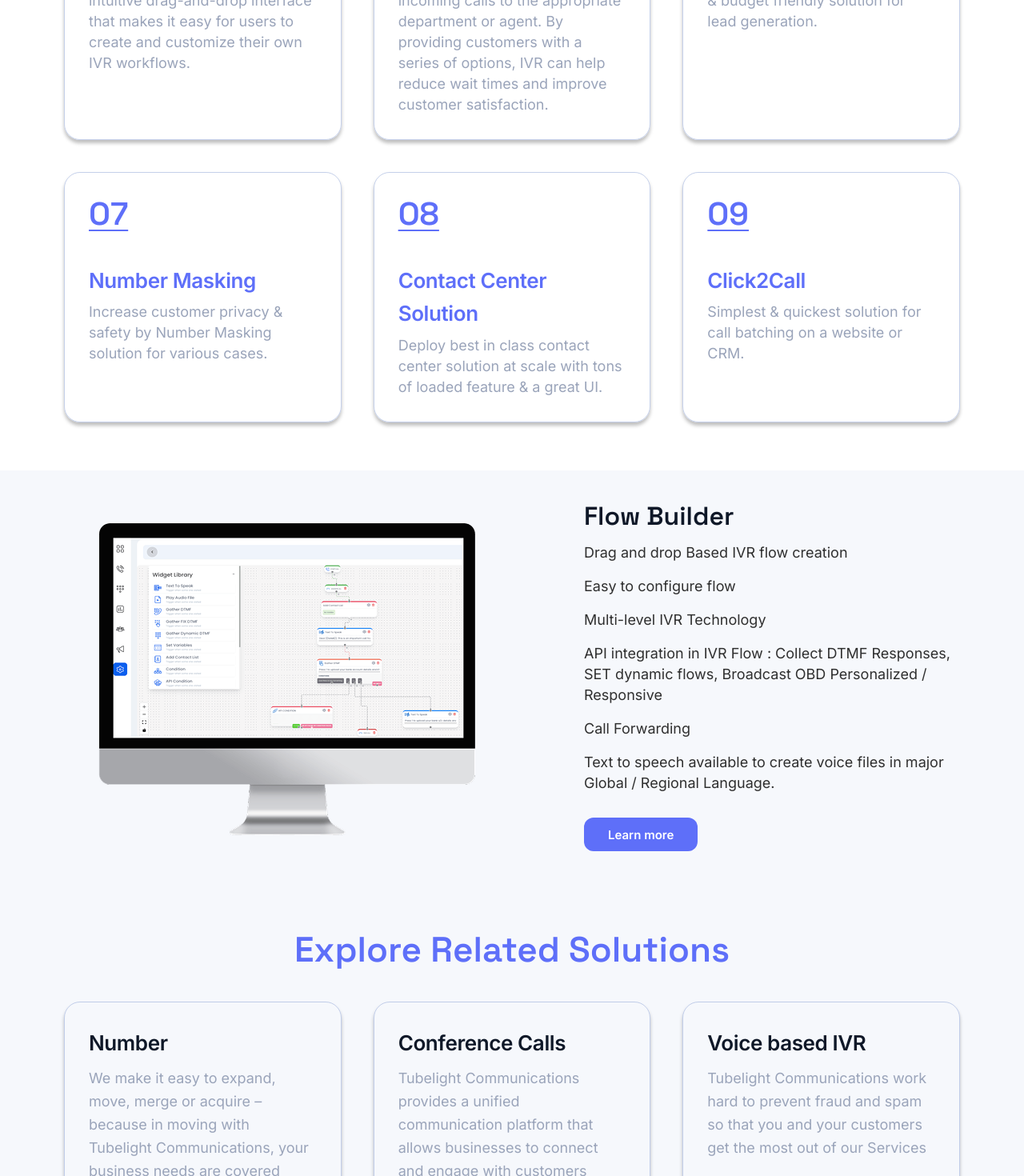
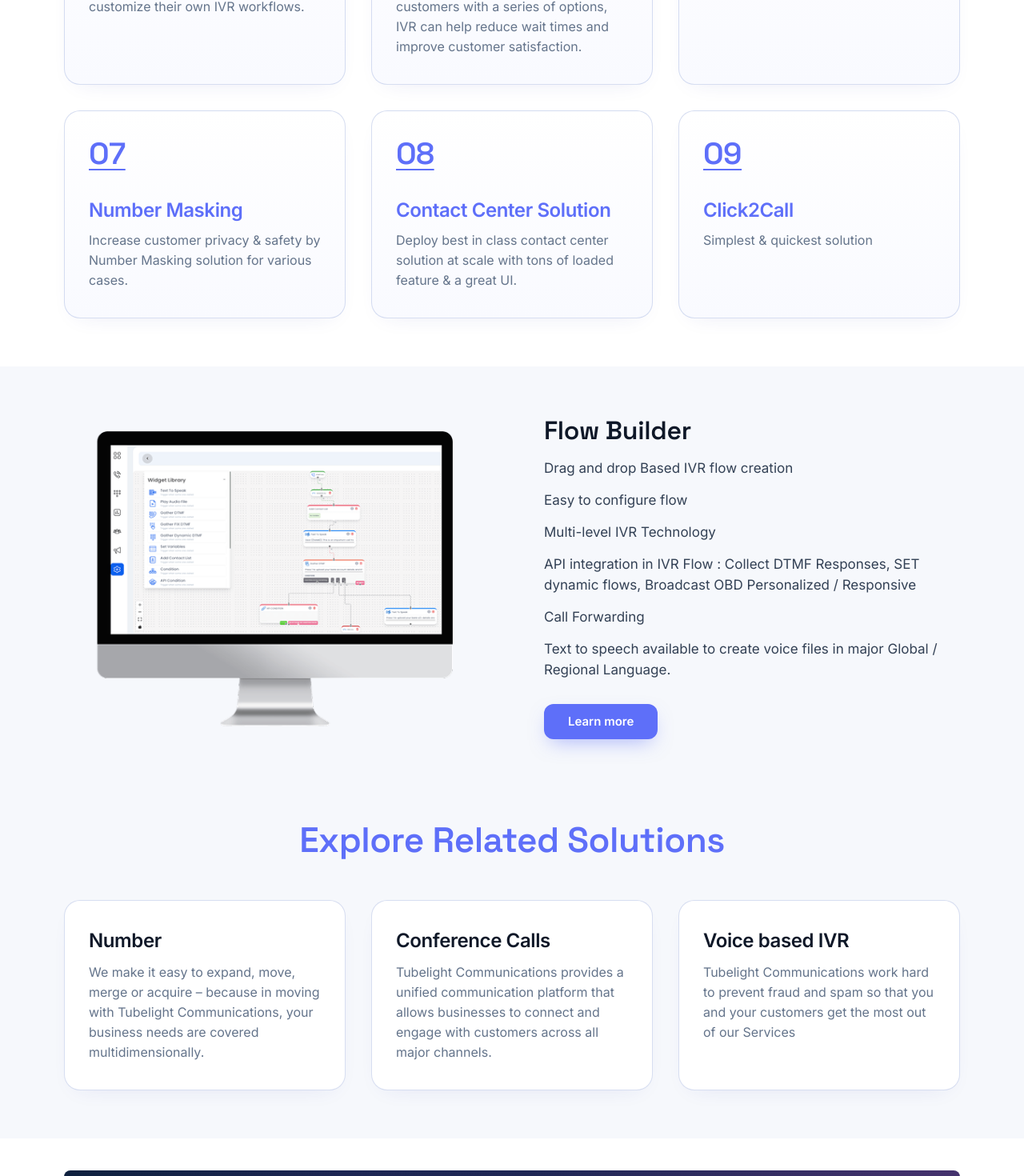
Before and after one commit to poojapanwar-gif/tubelight, a Next.js app: page /voice-broadcast in a window 1280 px wide. Shown: the part 2140-3610 px from the top of the page at 80% size. Built offline with nearby package versions, Linux system fonts and the light colour scheme.

Commit message:
products

```diff
--- a/components/VoiceBroadcast/VoicePlatfrom.js
+++ b/components/VoiceBroadcast/VoicePlatfrom.js
@@ -1,5 +1,6 @@
 import React from "react";
 import styles from "../../styles/VoicePlatfrom.module.scss";
+
 const VoicePlatfrom = () => {
   const cardData = [
     {
@@ -54,22 +55,21 @@ const VoicePlatfrom = () => {
       digit: "O9",
       title: "Click2Call",
       detail:
-        "Simplest & quickest solution for call batching on a website or CRM.",
+        "Simplest & quickest solution",
     },
   ];
+
   return (
     <div className={styles["voice-platfrom-section"]}>
       <h2>Voice Platform</h2>
       <div className={styles["voice-platfrom-all-cards"]}>
-        {
-            cardData.map((item,index)=>(
-                <div className={styles["platfrom-card"]} key={index}>
-                    <h4>{item.digit}</h4>
-                    <h5>{item.title}</h5>
-                    <p>{item.detail}</p>
-                </div>
-            ))
-        }
+        {cardData.map((item, index) => (
+          <div className={styles["platfrom-card"]} key={index}>
+            <h4>{item.digit}</h4>
+            <h5>{item.title}</h5>
+            <p>{item.detail}</p>
+          </div>
+        ))}
       </div>
     </div>
   );
--- a/styles/VoiceBuilder.module.scss
+++ b/styles/VoiceBuilder.module.scss
@@ -1,16 +1,26 @@
 .voice-builder-section {
   width: 100%;
   background: #f6f8fc;
-  padding: 40px 80px;
+  padding: 60px 80px;
+
   .voice-builder-left-right {
     display: flex;
     align-items: center;
-    gap: 100px;
+    gap: 80px;
+    max-width: 1240px;
+    margin: 0 auto;
+
     .voice-builder-left {
+      flex: 1;
+
       .voice-builder-image {
-        width: 550px;
-        height: 417px;
+        width: 100%;
+        max-width: 550px;
+        height: auto;
+        aspect-ratio: 550 / 417;
         overflow: hidden;
+        border-radius: 16px;
+
         img {
           width: 100%;
           height: 100%;
@@ -18,33 +28,34 @@
         }
       }
     }
+
     .voice-builder-right {
+      flex: 1;
+
       h2 {
-        font-family: Space Grotesk;
+        font-family: Space Grotesk, sans-serif;
         font-weight: 600;
-        font-style: SemiBold;
         font-size: 32px;
-        line-height: auto;
-        letter-spacing: 0px;
-        vertical-align: middle;
+        line-height: 1.25;
+        letter-spacing: -0.3px;
         color: #0f1828;
       }
+
       h6 {
-        font-family: Inter;
+        font-family: Inter, sans-serif;
         font-weight: 400;
-        font-style: Regular;
-        font-size: 18px;
+        font-size: 17px;
         line-height: 26px;
         letter-spacing: 0px;
-        vertical-align: middle;
-        color: #2f2f2f;
-        margin-top: 16px;
+        color: #334155;
+        margin-top: 14px;
       }
+
       button {
         margin-top: 30px;
-        height: 42px;
+        height: 44px;
         padding: 0px 30px;
-        display: flex;
+        display: inline-flex;
         align-items: center;
         justify-content: center;
         gap: 10px;
@@ -59,73 +70,140 @@
           transform 0.3s ease,
           box-shadow 0.3s ease;
         background: #5e6ff9;
-        box-shadow: none;
-        border: none;
+        box-shadow: 0 10px 24px -8px rgba(94, 111, 249, 0.5);
         color: #ffffff;
-        &::before {
-          content: none;
-        }
-        svg {
-          color: #ffffff;
-        }
+
         &:hover {
           transform: translateY(-2px);
           box-shadow:
             0 0 0 1px rgba(94, 111, 249, 0.7),
-            0 20px 52px -10px rgba(94, 111, 249, 0.75);
+            0 20px 48px -10px rgba(94, 111, 249, 0.75);
         }
       }
     }
   }
+
   .explore-solution-section {
     margin-top: 100px;
     display: flex;
     flex-direction: column;
     align-items: center;
     justify-content: center;
+    width: 100%;
+    max-width: 1240px;
+    margin-left: auto;
+    margin-right: auto;
+
     h2 {
-      font-family: Space Grotesk;
+      font-family: Space Grotesk, sans-serif;
       font-weight: 600;
-      font-style: SemiBold;
       font-size: 44px;
-      line-height: auto;
-      letter-spacing: 0px;
-      vertical-align: middle;
+      line-height: 1.2;
+      letter-spacing: -0.5px;
       text-transform: capitalize;
       color: #5e6ff9;
+      text-align: center;
     }
+
     .all-cards-solution {
-      margin-top: 40px;
+      margin-top: 48px;
       display: grid;
       grid-template-columns: repeat(3, 1fr);
-      gap: 40px;
+      gap: 32px;
+      width: 100%;
+
       .card-solution {
-        border: 1px solid #8CA2D680;
-        box-shadow: 0px 4px 4px 0px #00000040;
-        padding: 30px;
+        --c: #5e6ff9;
+        background: #ffffff;
+        border: 1px solid rgba(140, 162, 214, 0.35);
+        box-shadow: 0 10px 30px -18px rgba(40, 50, 160, 0.15);
+        padding: 34px 30px;
         border-radius: 20px;
+        cursor: pointer;
+        position: relative;
+        overflow: hidden;
+        display: flex;
+        flex-direction: column;
+        transition:
+          transform 0.35s cubic-bezier(0.22, 0.61, 0.36, 1),
+          border-color 0.35s ease,
+          box-shadow 0.35s ease,
+          background 0.35s ease;
+
+        &:hover {
+          transform: translateY(-8px);
+          border-color: color-mix(in srgb, var(--c) 65%, transparent);
+          box-shadow:
+            0 24px 55px -22px color-mix(in srgb, var(--c) 60%, transparent),
+            0 0 0 1px rgba(94, 111, 249, 0.2);
+
+          h5 {
+            color: #5e6ff9;
+          }
+        }
+
         h5 {
-          font-family: Inter;
+          font-family: Inter, sans-serif;
           font-weight: 600;
-          font-style: Semi Bold;
-          font-size: 26px;
-          line-height: auto;
+          font-size: 24px;
+          line-height: 1.3;
           letter-spacing: -0.4px;
-          vertical-align: middle;
           color: #0f1828;
+          transition: color 0.3s ease;
         }
+
         p {
-          font-family: Inter;
+          font-family: Inter, sans-serif;
           font-weight: 400;
-          font-style: Regular;
-          font-size: 18px;
-          line-height: auto;
+          font-size: 16px;
+          line-height: 25px;
           letter-spacing: 0px;
-          vertical-align: middle;
-          color: #9aa4ba;
-          margin-top: 10px;
+          color: #64748b;
+          margin-top: 12px;
         }
       }
     }
   }
+
+  @media (max-width: 1080px) {
+    padding: 50px 32px;
+
+    .voice-builder-left-right {
+      flex-direction: column;
+      gap: 40px;
+      text-align: center;
+
+      .voice-builder-right {
+        button {
+          margin-left: auto;
+          margin-right: auto;
+        }
+      }
+    }
+
+    .explore-solution-section {
+      margin-top: 60px;
+
+      .all-cards-solution {
+        grid-template-columns: repeat(2, 1fr);
+        gap: 24px;
+      }
+    }
+  }
+
+  @media (max-width: 680px) {
+    padding: 40px 20px;
+
+    .explore-solution-section {
+      h2 {
+        font-size: 32px;
+      }
+
+      .all-cards-solution {
+        grid-template-columns: 1fr;
+        gap: 20px;
+        margin-top: 32px;
+      }
+    }
+  }
 }
--- a/styles/VoicePlatfrom.module.scss
+++ b/styles/VoicePlatfrom.module.scss
@@ -5,62 +5,121 @@
   flex-direction: column;
   align-items: center;
   justify-content: center;
+
   h2 {
-    font-family: Space Grotesk;
+    font-family: Space Grotesk, sans-serif;
     font-weight: 600;
-    font-style: SemiBold;
     font-size: 44px;
-    line-height: auto;
-    letter-spacing: 0px;
-    vertical-align: middle;
+    line-height: 1.2;
+    letter-spacing: -0.5px;
     color: #5e6ff9;
+    text-align: center;
   }
+
   .voice-platfrom-all-cards {
-    margin-top: 40px;
+    margin-top: 48px;
     display: grid;
     grid-template-columns: repeat(3, 1fr);
-    gap: 40px;
+    gap: 32px;
+    width: 100%;
+    max-width: 1240px;
+
     .platfrom-card {
-      border: 1px solid #8ca2d680;
-      box-shadow: 0px 4px 4px 0px #00000040;
+      --c: #5e6ff9;
+      background: linear-gradient(180deg, #ffffff 0%, #f9faff 100%);
+      border: 1px solid rgba(140, 162, 214, 0.35);
+      box-shadow: 0 10px 30px -18px rgba(40, 50, 160, 0.15);
       border-radius: 20px;
-      padding: 30px;
+      padding: 34px 30px;
+      cursor: pointer;
+      position: relative;
+      overflow: hidden;
+      display: flex;
+      flex-direction: column;
+      transition:
+        transform 0.35s cubic-bezier(0.22, 0.61, 0.36, 1),
+        border-color 0.35s ease,
+        box-shadow 0.35s ease,
+        background 0.35s ease;
+
+      &:hover {
+        transform: translateY(-8px);
+        border-color: color-mix(in srgb, var(--c) 65%, transparent);
+        box-shadow:
+          0 24px 55px -22px color-mix(in srgb, var(--c) 60%, transparent),
+          0 0 0 1px rgba(94, 111, 249, 0.2);
+
+        h4 {
+          text-underline-offset: 8px;
+          color: #4757e6;
+          text-shadow: 0 0 20px rgba(94, 111, 249, 0.3);
+        }
+
+        h5 {
+          color: #4757e6;
+        }
+      }
+
       h4 {
-        font-family: Space Grotesk;
+        font-family: Space Grotesk, sans-serif;
         font-weight: 600;
-        font-style: SemiBold;
-        font-size: 40px;
-        line-height: auto;
-        letter-spacing: 0px;
-        vertical-align: middle;
+        font-size: 38px;
+        line-height: 1;
+        letter-spacing: -0.5px;
         text-decoration: underline;
         text-decoration-style: solid;
         text-decoration-thickness: 2px;
         text-underline-offset: 6px;
-        color: #5E6FF9;
+        color: #5e6ff9;
+        transition:
+          color 0.3s ease,
+          text-underline-offset 0.3s ease,
+          text-shadow 0.3s ease;
       }
+
       h5 {
-        font-family: Inter;
+        font-family: Inter, sans-serif;
         font-weight: 600;
-        font-style: Semi Bold;
-        font-size: 26px;
-        line-height: auto;
+        font-size: 24px;
+        line-height: 1.3;
         letter-spacing: -0.4px;
-        vertical-align: middle;
-        color:#5E6FF9;
-        margin-top: 40px;
+        color: #5e6ff9;
+        margin-top: 36px;
+        transition: color 0.3s ease;
       }
+
       p {
-        font-family: Inter;
+        font-family: Inter, sans-serif;
         font-weight: 400;
-        font-style: Regular;
-        font-size: 18px;
-        line-height: 26px;
+        font-size: 16px;
+        line-height: 25px;
         letter-spacing: 0px;
-        vertical-align: middle;
-        color: #9aa4ba;
-        margin-top: 6px;
+        color: #64748b;
+        margin-top: 10px;
       }
     }
   }
+
+  @media (max-width: 1080px) {
+    padding: 50px 32px;
+
+    .voice-platfrom-all-cards {
+      grid-template-columns: repeat(2, 1fr);
+      gap: 24px;
+    }
+  }
+
+  @media (max-width: 680px) {
+    padding: 40px 20px;
+
+    h2 {
+      font-size: 32px;
+    }
+
+    .voice-platfrom-all-cards {
+      grid-template-columns: 1fr;
+      gap: 20px;
+      margin-top: 32px;
+    }
+  }
 }
```
